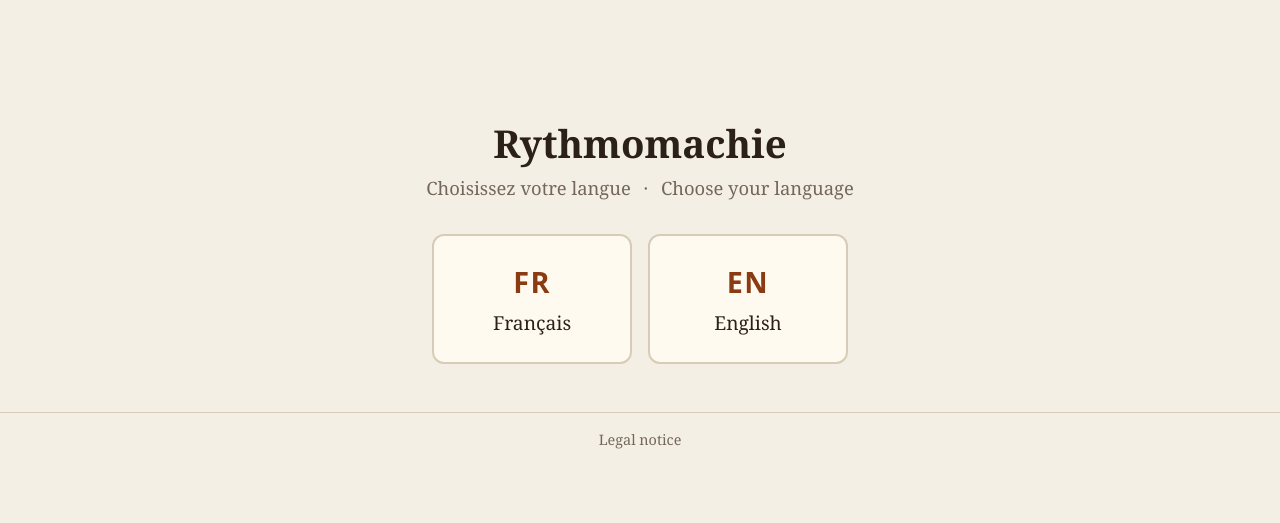
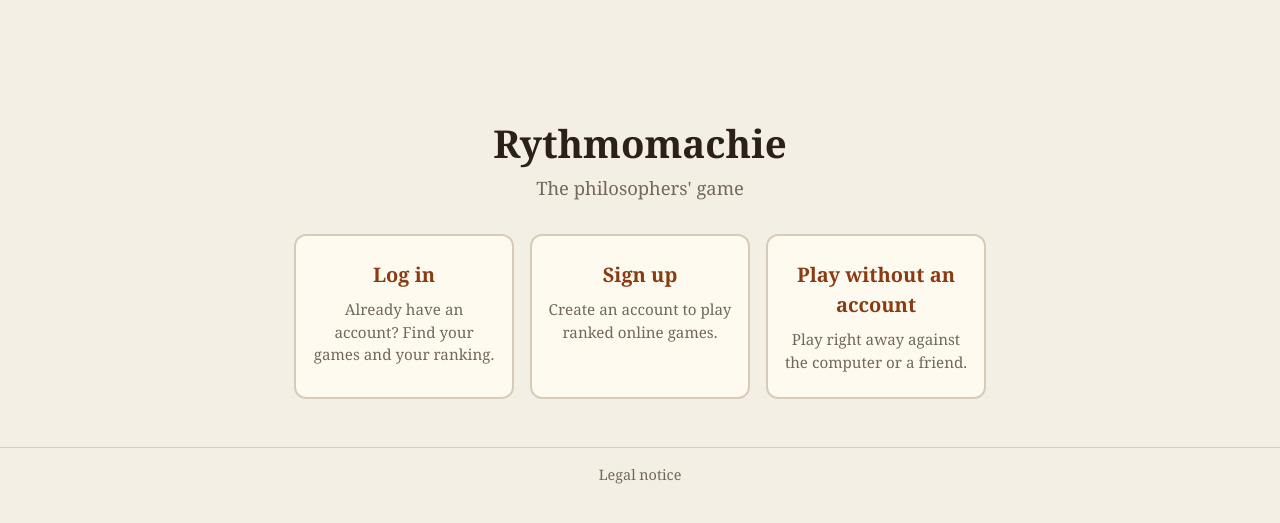
Before and after one commit to 0kenok/rytmomachie, a Django app: page / in a window 1280 px wide. Shown: the part 56-579 px from the top of the page. Run offline with Django 5.2, Linux system fonts and the light colour scheme.

Commit message:
Replace first-visit language choice with account or guest welcome
The first page now offers to log in, sign up or play without an account.
The language follows the browser and can still be changed in the header.

Co-Authored-By: Claude Opus 5.5 <noreply@anthropic.com>

```diff
--- a/game/static/game/style.css
+++ b/game/static/game/style.css
@@ -104,63 +104,66 @@ a {
   opacity: 1;
 }
 
-.choose-language {
+.welcome {
   text-align: center;
   padding-top: 8vh;
 }
 
-.choose-language h1 {
+.welcome h1 {
   font-size: 2.4rem;
   margin-bottom: 8px;
 }
 
-.choose-language .bilingual {
+.welcome .tagline {
   color: var(--muted);
   font-size: 1.15rem;
   margin: 0 0 32px;
 }
 
-.choose-language .bilingual span[aria-hidden] {
-  margin: 0 8px;
-}
-
-.language-options {
+.welcome-options {
   display: flex;
   justify-content: center;
   gap: 16px;
   flex-wrap: wrap;
 }
 
-.language-option {
-  width: 200px;
+.welcome-options form {
+  display: flex;
+}
+
+.welcome-option {
+  width: 220px;
   max-width: 100%;
   padding: 24px 16px;
   border-radius: 12px;
   display: flex;
   flex-direction: column;
   align-items: center;
-  gap: 6px;
+  gap: 8px;
   background: var(--surface);
   border: 2px solid var(--border);
+  color: var(--text);
+  font: inherit;
+  text-decoration: none;
+  cursor: pointer;
   transition: border-color .15s, transform .15s;
 }
 
-.language-option:hover,
-.language-option:focus-visible {
+.welcome-option:hover,
+.welcome-option:focus-visible {
   border-color: var(--accent);
   transform: translateY(-2px);
 }
 
-.language-option .lang-code {
-  font-family: system-ui, sans-serif;
+.welcome-option .option-title {
   font-weight: 700;
-  font-size: 1.8rem;
+  font-size: 1.25rem;
   color: var(--accent);
-  letter-spacing: .05em;
 }
 
-.language-option .lang-name {
-  font-size: 1.2rem;
+.welcome-option .option-text {
+  color: var(--muted);
+  font-size: .95rem;
 }
 
 .page {
--- a/game/templates/game/choose_language.html
+++ /dev/null
@@ -1,24 +0,0 @@
-{% extends "game/base.html" %}
-{% block nav %}{% endblock %}
-{% block content %}
-<section class="choose-language">
-  <h1>Rythmomachie</h1>
-  <p class="bilingual">
-    <span lang="fr">Choisissez votre langue</span>
-    <span aria-hidden="true">·</span>
-    <span lang="en">Choose your language</span>
-  </p>
-  <form action="{% url 'set_language' %}" method="post" class="language-options">
-    {% csrf_token %}
-    <input type="hidden" name="next" value="{% url 'game:home' %}">
-    <button type="submit" name="language" value="fr" lang="fr" class="language-option">
-      <span class="lang-code">FR</span>
-      <span class="lang-name">Français</span>
-    </button>
-    <button type="submit" name="language" value="en" lang="en" class="language-option">
-      <span class="lang-code">EN</span>
-      <span class="lang-name">English</span>
-    </button>
-  </form>
-</section>
-{% endblock %}
--- /dev/null
+++ b/game/templates/game/welcome.html
@@ -0,0 +1,26 @@
+{% extends "game/base.html" %}
+{% load i18n %}
+{% block nav %}{% endblock %}
+{% block content %}
+<section class="welcome">
+  <h1>Rythmomachie</h1>
+  <p class="tagline">{% translate "The philosophers' game" %}</p>
+  <div class="welcome-options">
+    <a class="welcome-option" href="{% url 'game:login' %}?next={% url 'game:home' %}">
+      <span class="option-title">{% translate "Log in" %}</span>
+      <span class="option-text">{% translate "Already have an account? Find your games and your ranking." %}</span>
+    </a>
+    <a class="welcome-option" href="{% url 'game:signup' %}">
+      <span class="option-title">{% translate "Sign up" %}</span>
+      <span class="option-text">{% translate "Create an account to play ranked online games." %}</span>
+    </a>
+    <form action="{% url 'game:guest' %}" method="post">
+      {% csrf_token %}
+      <button type="submit" class="welcome-option">
+        <span class="option-title">{% translate "Play without an account" %}</span>
+        <span class="option-text">{% translate "Play right away against the computer or a friend." %}</span>
+      </button>
+    </form>
+  </div>
+</section>
+{% endblock %}
--- a/game/urls.py
+++ b/game/urls.py
@@ -6,6 +6,7 @@ app_name = "game"
 
 urlpatterns = [
     path("", views.home, name="home"),
+    path("guest/", views.play_as_guest, name="guest"),
     path("rules/", views.rules, name="rules"),
     path("legal/", views.legal, name="legal"),
     path("ranking/", views.leaderboard, name="leaderboard"),
--- a/game/views.py
+++ b/game/views.py
@@ -33,11 +33,23 @@ def _illegal(exc):
     return _error(ILLEGAL_MOVE_MESSAGES.get(exc.code, str(exc)), 400)
 
 
+GUEST_COOKIE = "rythmo_guest"
+
+
 def home(request):
-    # First visit: ask for a language before anything else.
-    if settings.LANGUAGE_COOKIE_NAME not in request.COOKIES:
-        return render(request, "game/choose_language.html")
+    # First visit: offer to log in, sign up or play without an account.
+    # The language comes from the browser and can be changed in the header.
+    if not request.user.is_authenticated and GUEST_COOKIE not in request.COOKIES:
+        return render(request, "game/welcome.html")
     return render(request, "game/home.html", {"form": NewGameForm()})
+
+
+@require_POST
+def play_as_guest(request):
+    res = redirect("game:home")
+    res.set_cookie(GUEST_COOKIE, "1", max_age=365 * 24 * 3600, samesite="Lax",
+                   secure=request.is_secure())
+    return res
 
 
 def js_strings():
```
Also changed, not shown: game/tests/test_views.py (+29 -6 lines), locale/fr/LC_MESSAGES/django.po, 1 other file.
